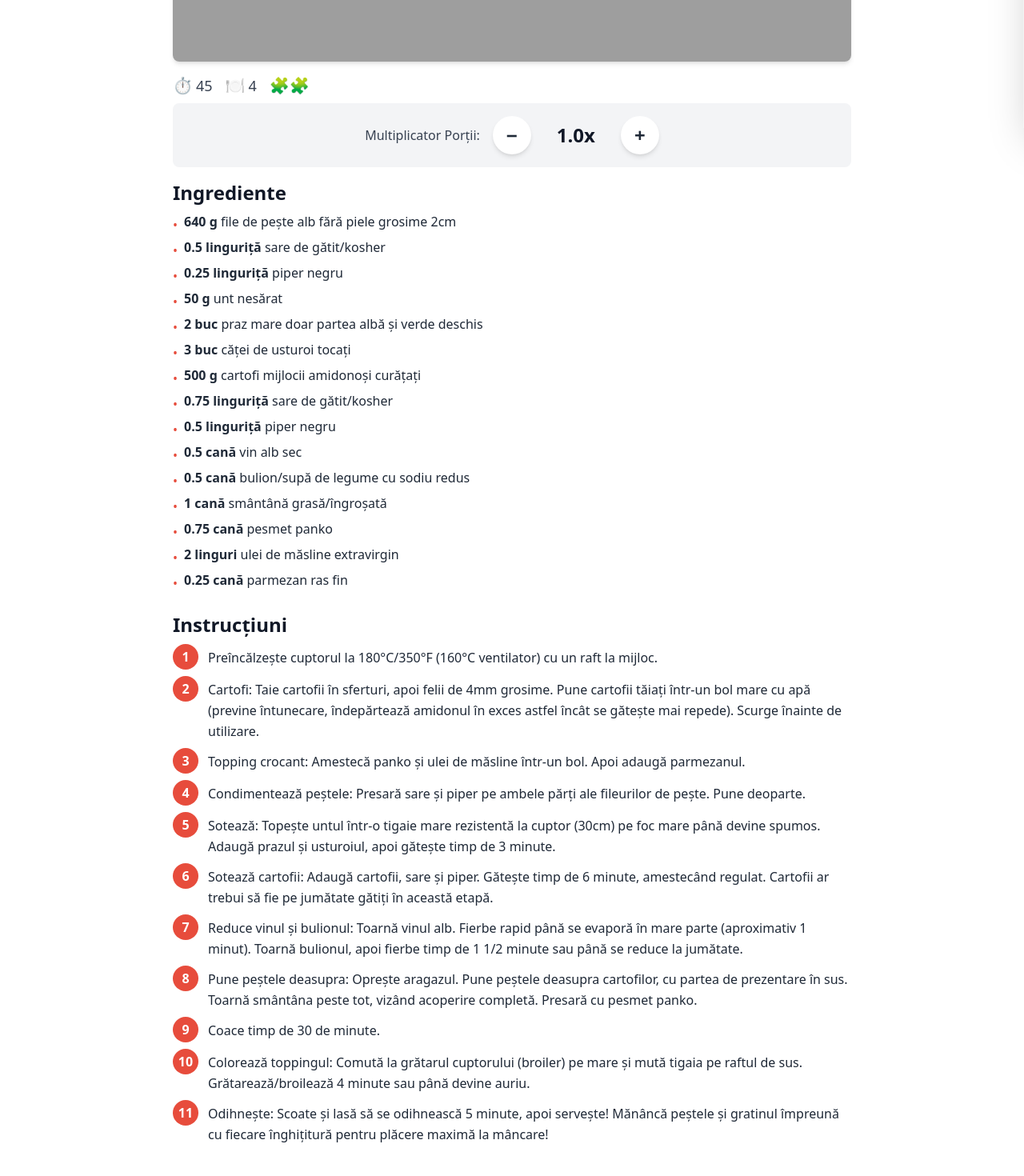
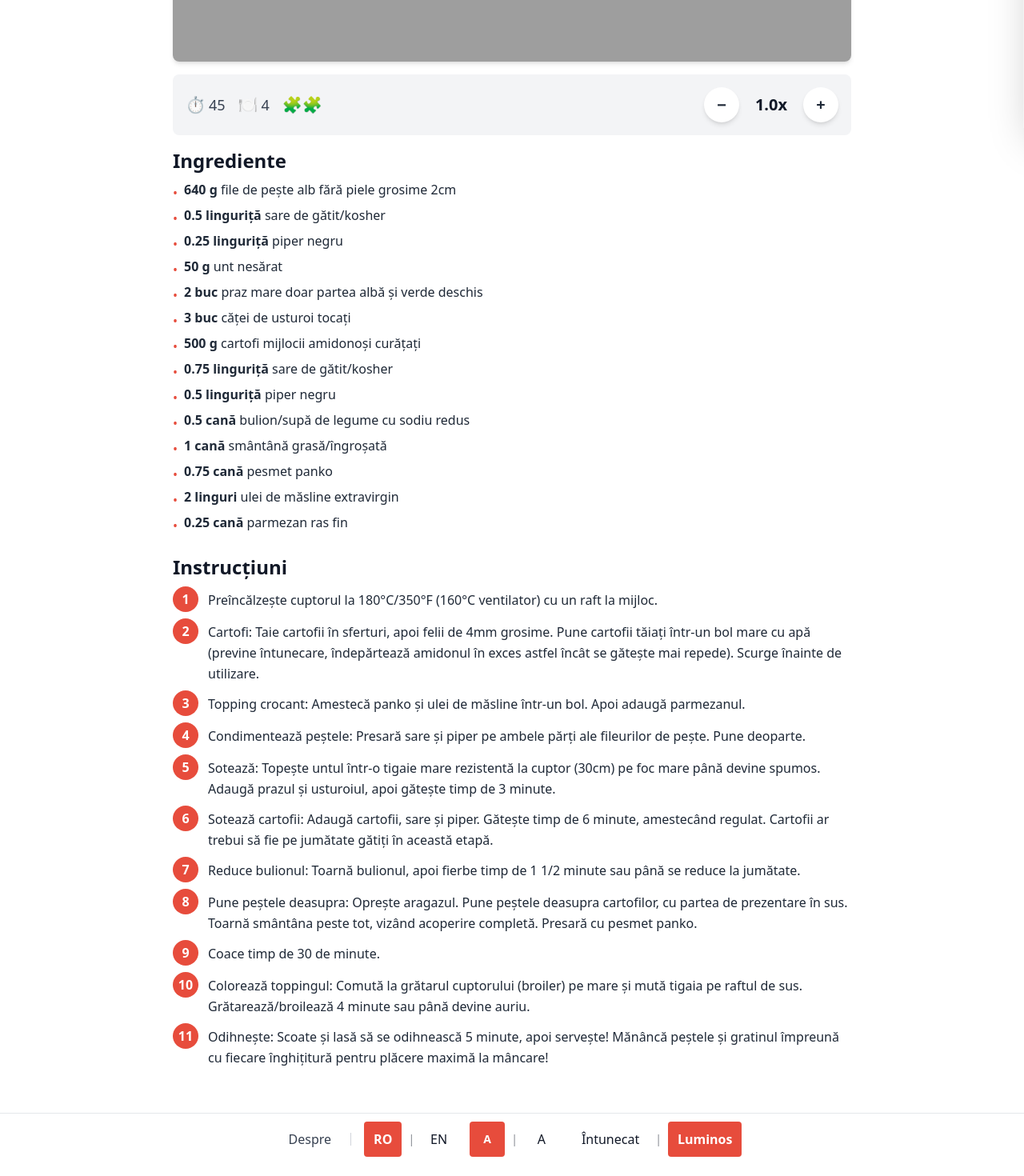
Before and after one commit to psticea/cookingbook, a React (Vite) app: page /cookingbook/recipe/baked-fish-on-potato in a window 1280 px wide. Shown: the part 640-2110 px from the top of the page at 80% size. Built offline with nearby package versions, Linux system fonts and the light colour scheme; grey boxes are pictures that could not be loaded.

Commit message:
more compact header and footer

```diff
--- a/src/components/Footer.tsx
+++ b/src/components/Footer.tsx
@@ -16,7 +16,7 @@ export const Footer: React.FC = () => {
 
   return (
     <footer className="mt-auto border-t border-gray-200 dark:border-gray-700 bg-white dark:bg-gray-900">
-      <div className="max-w-7xl mx-auto px-3 sm:px-4 lg:px-6 py-2.5">
+      <div className="max-w-5xl mx-auto px-3 sm:px-4 lg:px-6 py-2.5">
         <div className="flex flex-col sm:flex-row flex-wrap items-center justify-center gap-3 sm:gap-4">
           {/* About link - touch-friendly */}
           <Link
--- a/src/components/Header.tsx
+++ b/src/components/Header.tsx
@@ -28,7 +28,7 @@ export const Header: React.FC<HeaderProps> = ({
 
   return (
     <header className="bg-white dark:bg-gray-800 shadow-md sticky top-0 z-40">
-      <nav className="max-w-7xl mx-auto px-3 sm:px-4 lg:px-6 py-1.5">
+      <nav className="max-w-5xl mx-auto px-3 sm:px-4 lg:px-6 py-1.5">
         <div className="flex items-center justify-between gap-2 sm:gap-4">
           {/* Left: Home link - touch-friendly on mobile */}
           <div className="flex-shrink-0">
--- a/src/components/IngredientList.tsx
+++ b/src/components/IngredientList.tsx
@@ -77,8 +77,10 @@ export const IngredientList: React.FC<IngredientListProps> = ({
 
   return (
     <section className="mb-6">
-      {/* Recipe Metadata - Icons and numbers */}
-      <div className="flex items-center gap-3 sm:gap-4 mb-2 text-gray-700 dark:text-gray-300">
+      {/* Combined Metadata and Scaler */}
+      <div className="flex flex-col sm:flex-row items-center justify-between gap-3 mb-4 p-3 sm:p-4 bg-gray-100 dark:bg-gray-800 rounded-lg">
+        {/* Left: Recipe Metadata */}
+        <div className="flex items-center gap-3 sm:gap-4 text-gray-700 dark:text-gray-300">
           {/* Prep Time */}
           <div className="flex items-center gap-1" title={`${getTranslation('prepTime', language)}: ${prepTime} ${getTranslation('minutes', language)}`}>
             <span className="text-xl">⏱️</span>
@@ -97,12 +99,33 @@ export const IngredientList: React.FC<IngredientListProps> = ({
           </div>
         </div>
 
-      {/* Ingredient Scaler */}
-      <div className="mb-4">
-        <IngredientScaler
-          currentMultiplier={multiplier}
-          onMultiplierChange={setMultiplier}
-        />
+        {/* Right: Multiplier Controls */}
+        <div className="flex items-center gap-3">
+          {/* Decrement Button */}
+          <button
+            onClick={() => multiplier > 0.5 && setMultiplier(multiplier - 0.5)}
+            disabled={multiplier <= 0.5}
+            className="min-w-[44px] min-h-[44px] w-10 h-10 flex items-center justify-center rounded-full bg-white dark:bg-gray-700 text-gray-800 dark:text-gray-200 font-bold text-xl shadow-md hover:bg-gray-50 dark:hover:bg-gray-600 disabled:opacity-50 disabled:cursor-not-allowed transition-colors active:scale-95"
+            aria-label="Decrease multiplier"
+          >
+            −
+          </button>
+
+          {/* Current Multiplier Display */}
+          <span className="text-xl font-bold text-gray-900 dark:text-gray-100 min-w-[3.5rem] text-center">
+            {multiplier.toFixed(1)}x
+          </span>
+
+          {/* Increment Button */}
+          <button
+            onClick={() => multiplier < 3 && setMultiplier(multiplier + 0.5)}
+            disabled={multiplier >= 3}
+            className="min-w-[44px] min-h-[44px] w-10 h-10 flex items-center justify-center rounded-full bg-white dark:bg-gray-700 text-gray-800 dark:text-gray-200 font-bold text-xl shadow-md hover:bg-gray-50 dark:hover:bg-gray-600 disabled:opacity-50 disabled:cursor-not-allowed transition-colors active:scale-95"
+            aria-label="Increase multiplier"
+          >
+            +
+          </button>
+        </div>
       </div>
 
       {/* Ingredients Section Heading */}
--- a/src/data/recipes/main-courses/baked-fish-on-potato.json
+++ b/src/data/recipes/main-courses/baked-fish-on-potato.json
@@ -111,17 +111,6 @@
     },
     {
       "name": {
-        "ro": "vin alb sec",
-        "en": "dry white wine"
-      },
-      "quantity": 0.5,
-      "unit": {
-        "ro": "cană",
-        "en": "cup"
-      }
-    },
-    {
-      "name": {
         "ro": "bulion/supă de legume cu sodiu redus",
         "en": "vegetable stock/broth low sodium"
       },
@@ -184,7 +173,7 @@
       "Condimentează peștele: Presară sare și piper pe ambele părți ale fileurilor de pește. Pune deoparte.",
       "Sotează: Topește untul într-o tigaie mare rezistentă la cuptor (30cm) pe foc mare până devine spumos. Adaugă prazul și usturoiul, apoi gătește timp de 3 minute.",
       "Sotează cartofii: Adaugă cartofii, sare și piper. Gătește timp de 6 minute, amestecând regulat. Cartofii ar trebui să fie pe jumătate gătiți în această etapă.",
-      "Reduce vinul și bulionul: Toarnă vinul alb. Fierbe rapid până se evaporă în mare parte (aproximativ 1 minut). Toarnă bulionul, apoi fierbe timp de 1 1/2 minute sau până se reduce la jumătate.",
+      "Reduce bulionul: Toarnă bulionul, apoi fierbe timp de 1 1/2 minute sau până se reduce la jumătate.",
       "Pune peștele deasupra: Oprește aragazul. Pune peștele deasupra cartofilor, cu partea de prezentare în sus. Toarnă smântâna peste tot, vizând acoperire completă. Presară cu pesmet panko.",
       "Coace timp de 30 de minute.",
       "Colorează toppingul: Comută la grătarul cuptorului (broiler) pe mare și mută tigaia pe raftul de sus. Grătarează/broilează 4 minute sau până devine auriu.",
@@ -197,7 +186,7 @@
       "Season fish: Sprinkle salt and pepper on both sides of the fish fillets. Set aside.",
       "Sauté: Melt butter in a large oven-proof skillet (30cm) over high heat until foamy. Add leek and garlic, then cook for 3 minutes.",
       "Sauté potatoes: Add potato, salt and pepper. Cook for 6 minutes, stirring regularly. The potatoes should be half cooked at this stage.",
-      "Reduce wine and stock: Pour in white wine. Simmer rapidly until it is mostly evaporated (about 1 minute). Pour in stock, then simmer for 1 1/2 minutes or until reduced by half.",
+      "Reduce stock: Pour in stock, then simmer for 1 1/2 minutes or until reduced by half.",
       "Top with fish: Turn the stove off. Place fish on top of the potatoes, presentation side up. Pour cream all over, aiming for full coverage. Sprinkle with panko breadcrumbs.",
       "Bake for 30 minutes.",
       "Colour topping: Switch to the oven grill (broiler) on high and move the skillet up to the top shelf. Grill/broil 4 minutes or until golden.",
--- a/src/pages/HomePage.tsx
+++ b/src/pages/HomePage.tsx
@@ -122,7 +122,7 @@ const HomePage: React.FC = () => {
         <MenuLinks onLinkClick={handleMenuClose} />
       </SideMenu>
 
-      <main className="flex-1 max-w-7xl mx-auto px-3 sm:px-4 lg:px-6 py-4 sm:py-6 w-full">
+      <main className="flex-1 max-w-5xl mx-auto px-3 sm:px-4 lg:px-6 py-4 sm:py-6 w-full">
         {loading && (
           <div className="text-center py-8">
             <p className="text-xl text-gray-600 dark:text-gray-400">
```
Lines whose indentation alone changed are shown as unchanged.
